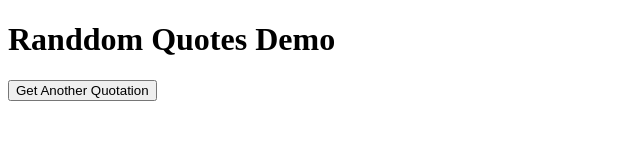
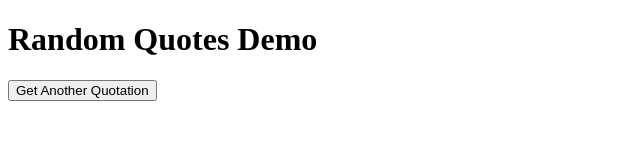
Before and after one commit to mjtanner-github/random_quotation, a plain HTML site: page index.html in a window 1280 px wide. Shown: the whole page, without its empty margins (0-640 px from the left). Drawn offline with Linux system fonts and the light colour scheme; no server answers.

Commit message:
Update index.html

```diff
--- a/index.html
+++ b/index.html
@@ -4,7 +4,7 @@
         <title>Random Quotes Demo</title>
     </head>
     <body>
-        <h1>Randdom Quotes Demo</h1>
+        <h1>Random Quotes Demo</h1>
         <button id="get" onclick="getQuote()">Get Another Quotation</button>
         <div id="0"></div>
         <div id="1"></div>
```
